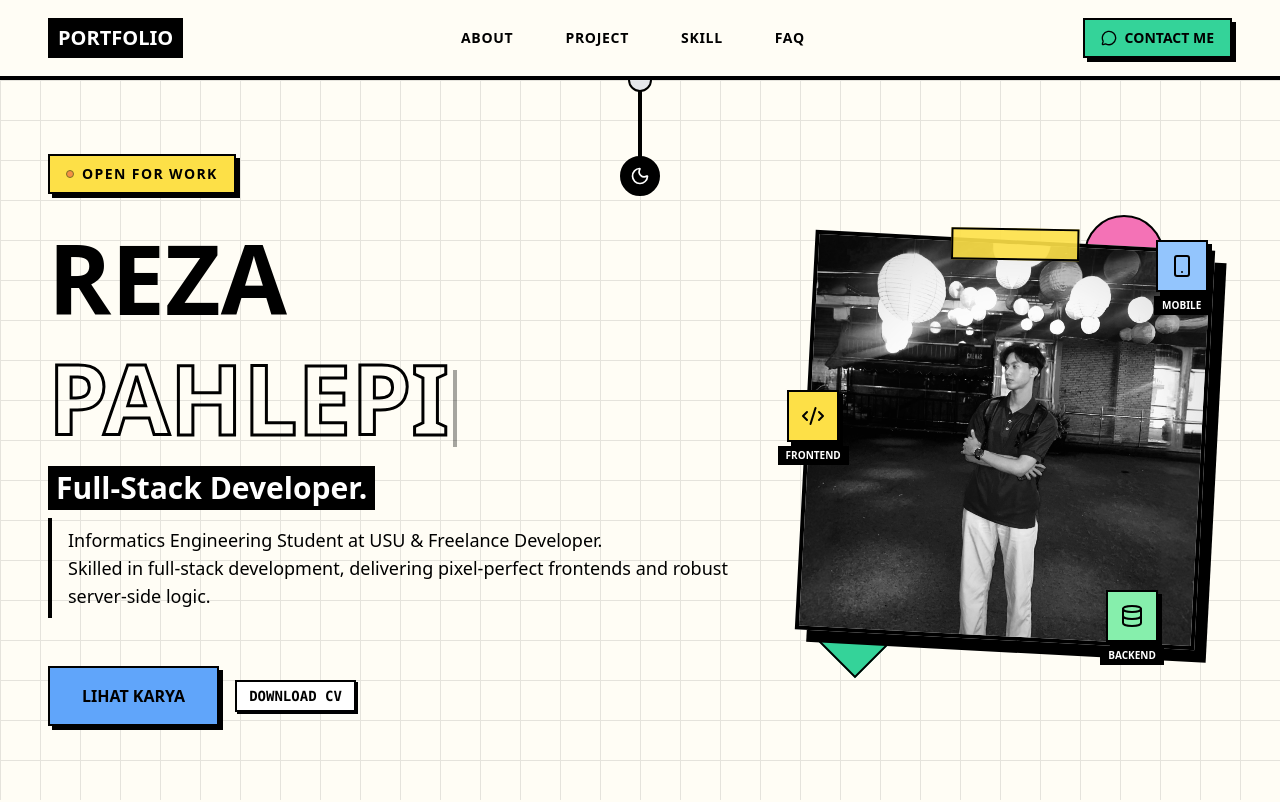
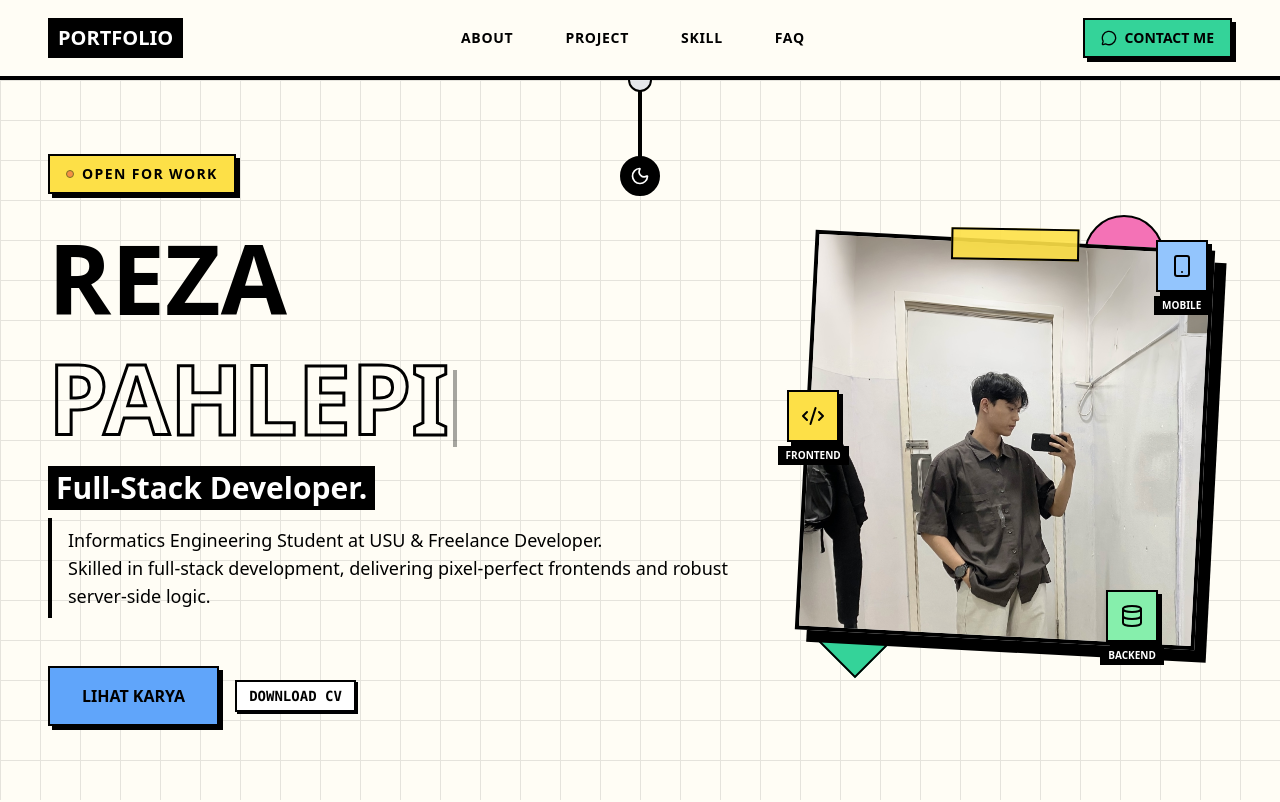
Before and after one commit to rezaaplvv/My-Web-Portofolio, a Next.js app: page / in a window 1280 px wide. Shown: the top 802 px of the page. Built offline with nearby package versions, Linux system fonts and the light colour scheme; no server answers.

Commit message:
Change Profile

```diff
--- a/app/page.tsx
+++ b/app/page.tsx
@@ -637,7 +637,7 @@ export default function Home() {
               className={`w-[300px] h-[300px] md:w-[400px] md:h-[400px] bg-white border-4 ${isDarkMode ? 'border-white shadow-[12px_12px_0px_0px_rgba(255,255,255,1)]' : 'border-black shadow-[12px_12px_0px_0px_rgba(0,0,0,1)]'} relative z-10`}
             >
               <Image
-                src="/IMG_2869.jpg"
+                src="/PROFIL.PNG"
                 alt="Reza Pahlepi"
                 fill
                 className="object-cover transition-all duration-300"
```
Also changed, not shown: public/PROFIL.PNG (added).
